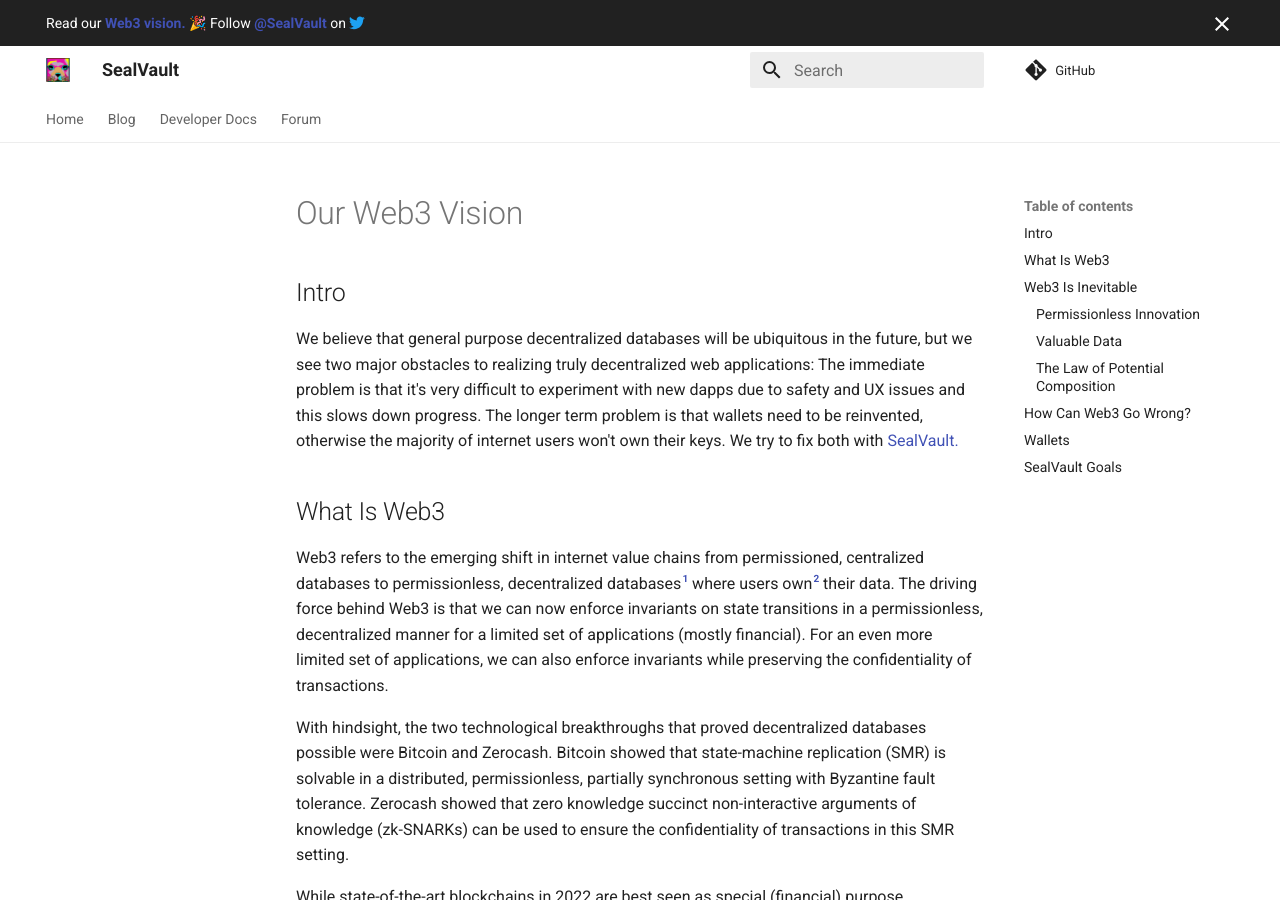
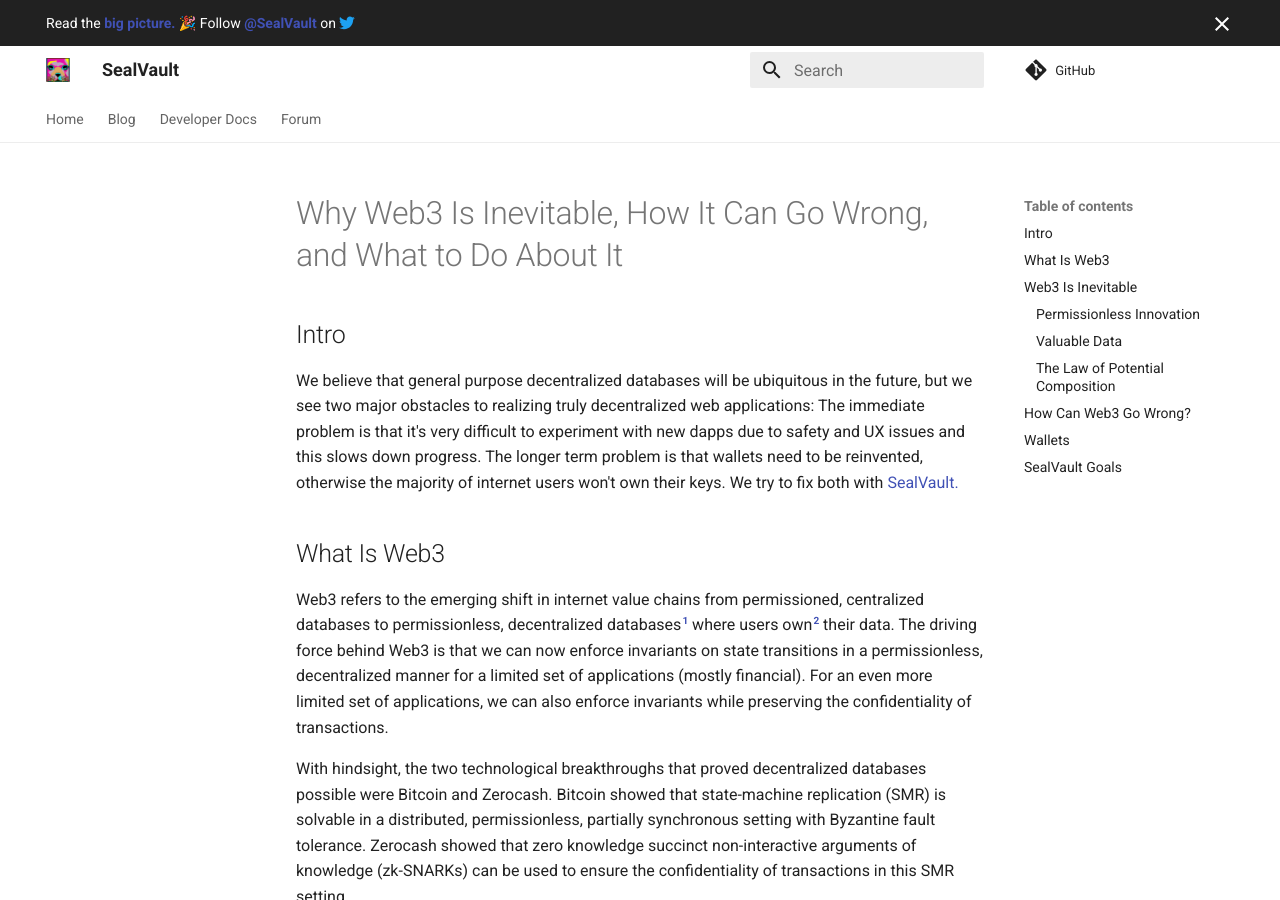
Before and after one commit to sealvault/sealvault, an MkDocs documentation site: the page built from website/src/blog/posts/web3-vision.md, in a window 1280 px wide and 900 px high. Built offline with MkDocs 1.6.1 and Material for MkDocs 9.7.7, drawn with Linux system fonts in a browser that asks for light colours; comment, search, counter and statistics services are not loaded.

Commit message:
Change blog post title

```diff
--- a/website/src/blog/posts/web3-vision.md
+++ b/website/src/blog/posts/web3-vision.md
@@ -9,7 +9,7 @@ links:
 - dev-docs/design/one-dapp-per-key.md
 ---
 
-# Our Web3 Vision
+# Why Web3 Is Inevitable, How It Can Go Wrong, and What to Do About It
 
 ## Intro
 
--- a/website/src/overrides/main.html
+++ b/website/src/overrides/main.html
@@ -2,7 +2,7 @@
 
 {% block announce %}
 
-<span>Read our <a href="/blog/web3-vision/"><strong>Web3 vision.</strong></a> &#127881;</span>
+<span>Read the <a href="/blog/web3-vision/"><strong>big picture.</strong></a> &#127881;</span>
 <span>
 Follow <a href="https://twitter.com/SealVault"><strong>@SealVault</strong></a> on
 <span class="twemoji twitter">
```
